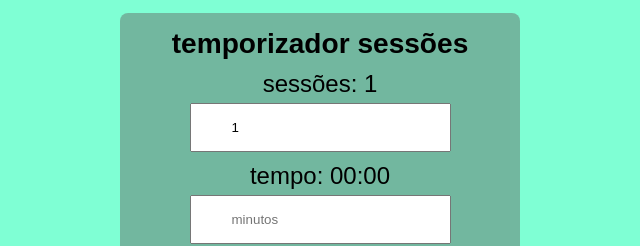
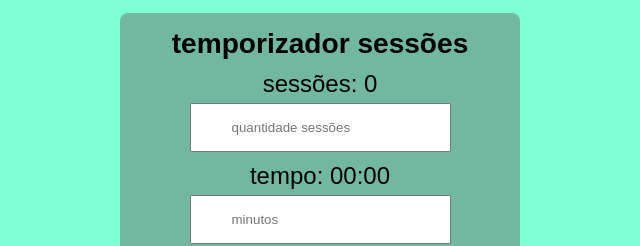
Before and after one commit to geraldo-dev/session-timer, a plain HTML site: page index.html in a window 1280 px wide. Both pictures are taken after a click on the button "iniciar". Shown: the part 181-427 px from the top of the page, 320-960 px from the left. Drawn offline with Linux system fonts and the light colour scheme.

Commit message:
styling session field

```diff
--- a/index.html
+++ b/index.html
@@ -12,9 +12,9 @@
         <div class="card">
             <h3>temporizador sessões</h3>
             <div class="sessions">
-                <div class="display_sessions" >sessões: 1</div>
+                <div class="display_sessions" >sessões: 0</div>
 
-                <input id="sessions" value="1" type="number">
+                <input id="sessions" placeholder="quantidade sessões" type="number">
             </div>
             <div class="times">
                 <div class="display_times" >tempo: 00:00</div>
--- a/main.js
+++ b/main.js
@@ -14,14 +14,12 @@ function formtaTime(time){
     return res;
 }
 
-
-
 function session_timer(time_secunds){
 
     let time_renew = time_secunds;
     let time_count = time_secunds;
 
-    //exibir quantidade sessoes na tela
+    //display number of sessions on screen
     display_sessions.textContent = `sessões: ${session}`;
 
     let stopInterval = setInterval( () => {
@@ -29,26 +27,25 @@ function session_timer(time_secunds){
         let time_total_seconds = parseInt(time_count % 60).toFixed(0);
         let time_total_minutes = parseInt(time_count / 60).toFixed(0);
 
+        //format time
         time_total_minutes = formtaTime(time_total_minutes);
         time_total_seconds = formtaTime(time_total_seconds);
 
         if(time_count >= 0){
-            console.log('---', time_total_seconds);
+
             display_times.textContent = `tempo: ${time_total_minutes}:${time_total_seconds} `;
             time_count--;
 
         }else{
 
             clearInterval(stopInterval);
-            //retira um da sessõa apois a primeira rodada
             session--;
 
-            //verifica se ainda a sessões e chama a funcao de novo
+            //check if there are still sessions and call the function again
             if(session > 0){
                 session_timer(time_renew);
             }else{
-                //
-                console.log('acabou as sessoes');
+                location.reload(true);
             }
         }
 
@@ -58,7 +55,6 @@ function session_timer(time_secunds){
 }
 
 //
-btn_start.addEventListener('click', (e)=> {
-    e.preventDefault();
+btn_start.addEventListener('click', ()=> {
     session_timer(duration)
 } );
```
